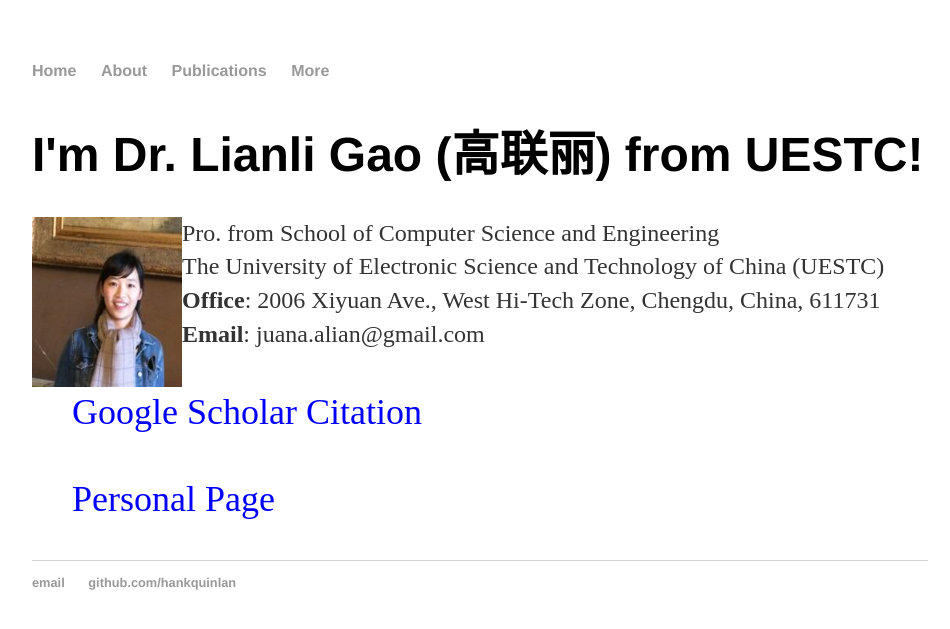
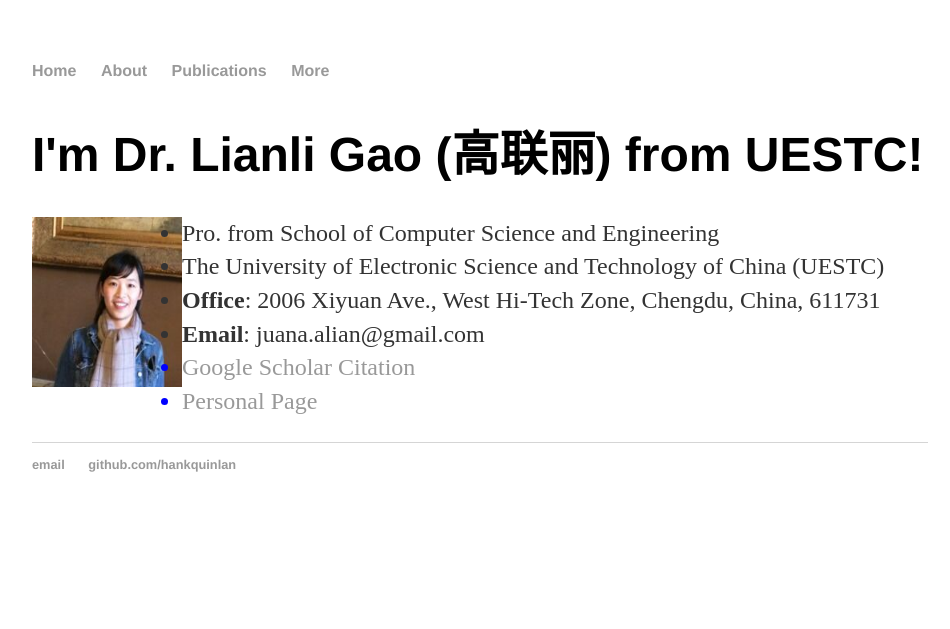
Before and after one commit to lianliGao/lianligao.github.io, a Jekyll site: the page built from index.html, in a window 1280 px wide. Shown: the top 629 px of the page, without its empty margins (160-1110 px from the left). Built offline with Jekyll 4.4.1, drawn with Linux system fonts in a browser that asks for light colours.

Commit message:
Update index.html

```diff
--- a/index.html
+++ b/index.html
@@ -6,13 +6,13 @@
 		<div class="blurb">
 			<h1>I'm Dr. Lianli Gao (高联丽) from UESTC!</h1>
 			<p ><img src="1.png" alt="photo" style="width:150px;height:170px;float:left">
-				<ul class="contacts" style="list-style-type:none;">
+				<ul class="contacts">
 					<li> Pro. from School of Computer Science and Engineering</li>
 					<li>The University of Electronic Science and Technology of China (UESTC)</li>
 					<li><b> Office</b>: 2006 Xiyuan Ave., West Hi-Tech Zone, Chengdu, China, 611731 </li>
 					<li> <b>Email</b>: juana.alian@gmail.com </li>
-					<li><a href="https://scholar.google.com/citations?user=zsm2dpYAAAAJ&hl=en"><p style="color:blue"> Google Scholar Citation </p></a></li>
-					<li font color="#0000ff"><a href="https://lianligao.github.io/" > <p style="color:blue">Personal Page </p></a></li>
+					<li style="color:blue"><a href="https://scholar.google.com/citations?user=zsm2dpYAAAAJ&hl=en"> Google Scholar Citation</a></li>
+					<li style="color:blue"><a href="https://lianligao.github.io/">Personal Page </a></li>
 				</ul>
 			</p>
 			</div>
```
